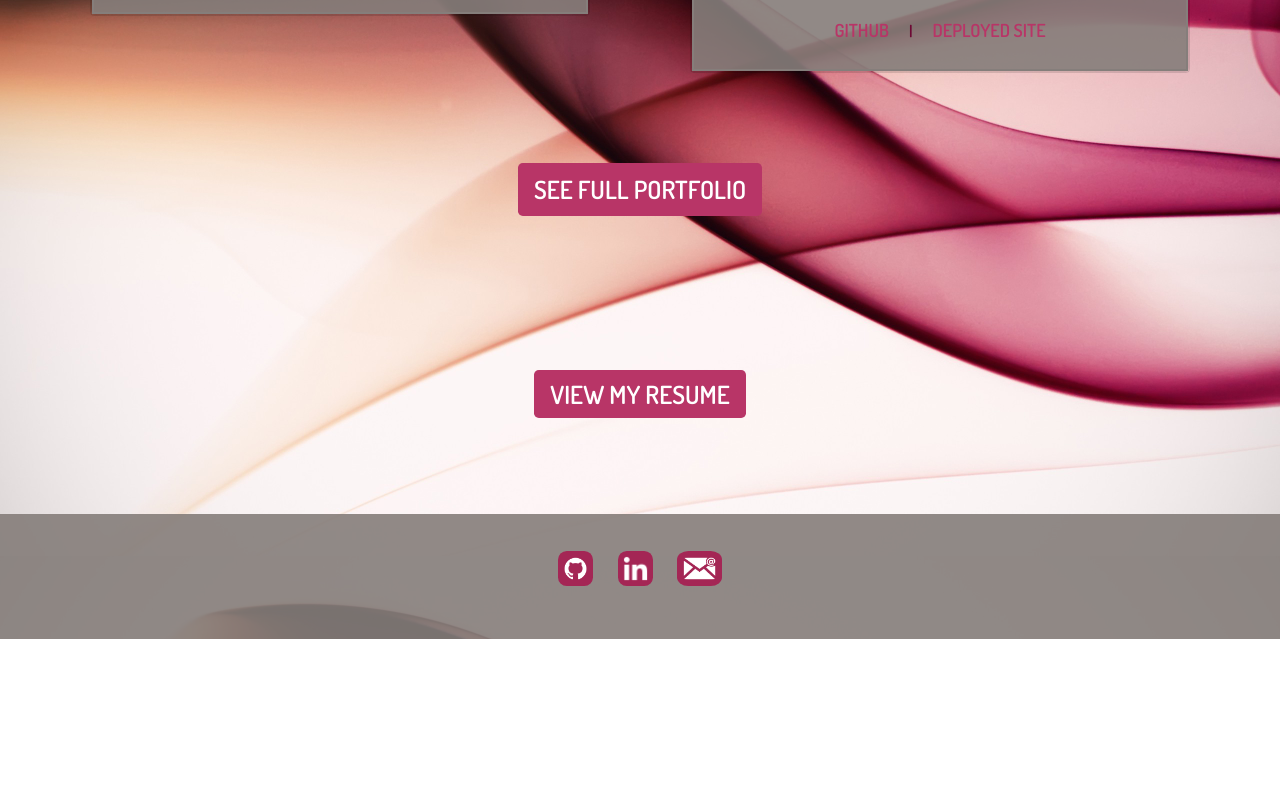
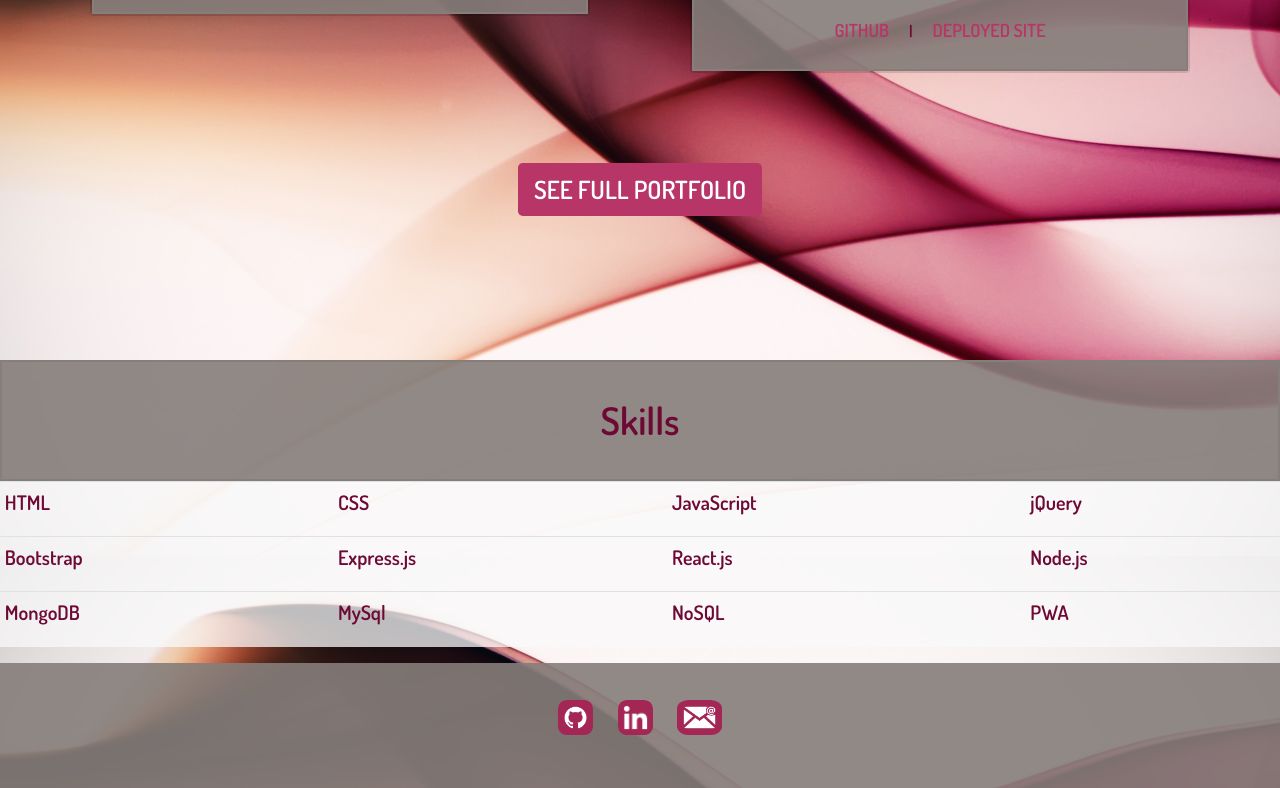
Before and after one commit to aanderson120/portfolio, a React (Create React App) app: page / in a window 1280 px wide. Shown: the part 1844-2632 px from the top of the page. Before the commit the page ends 2483 px from the top, so only its background shows below. Built offline with nearby package versions, Linux system fonts and the light colour scheme.

Commit message:
added skills

```diff
--- a/src/App.css
+++ b/src/App.css
@@ -135,6 +135,20 @@ header {
   margin-top: 20px;
   border-radius: .5rem;
   }
+  .table-sm {
+    padding: 1rem;
+  }
+
+  tr {
+    border: none;
+    background-color: rgba(250, 250, 250, 0.75);
+    height: 55px;
+    padding: 2%;
+  }
+
+  td {
+    font-size: 20px;
+  }
 
 
 
@@ -148,163 +162,6 @@ header {
 
 
 
-
-
-/* main {
-min-height: calc(100vh - 238px);
-display:block;
-}
-
-button {
-background-color: #5586B8;
-border-color: #5586B8;
-border: none;
-color: white;
-align-items: center;
-}
-
-h1 {
-color: #1F8832;
-font-style: bold;
-font-size: 50px;
-text-align: center;
-padding-top: 10px;
-padding-bottom: 20px;
-}
-
-.AmandaAnderson {
-font-weight: bold;
-font-size: 60px;
-}
-
-.nav-link , .mr-auto {
-font-size: 20px;
-float:right;
-margin-left: auto;
-margin-right: auto;
-} */
-
-/* unvisited link */
-/* a, .nav-link:link {
-color: #707070 !important;
-text-decoration: none;
-}
-
-/* visited link */
-/* a, .nav-link:visited {
-color: #707070 !important;
-text-decoration: none;
-} */
-
-/* mouse over link */
-/* a, .nav-link:hover {
-color: #1F8832 !important;
-text-decoration: none !important;
-} */
-
-/* selected link */
-/* a, .nav-link:active {
-color: #707070 !important;
-text-decoration: none;
-} */ */
-
-/*  ABOUT PAGE CONTAINER  */
-/* .App-header {
-background-color: #F4F7FA;
-display: flex;
-flex-direction: column;
-align-items: center;
-justify-content: center;
-font-size: calc(10px + 2vmin);
-color: white;
-}
-
-a, #link {
-color:#1F8832 !important;
-}
-
-
-
-.about-container-text {
-background-color: white;
-padding: 50px;
-border-radius: .5rem
-}
-
-#about-header {
-font-size: 45px;
-color: #5586B8;
-font-style: italic;
-padding-bottom: 10px;
-}
-
-#about-text {
-font-size: 25px;
-line-height: 48px;
-}
-
-#link {
-color: #1F8832;
-}
-
-/* FEATURED PROJECTS  */
-
-/* #projects {
-padding-bottom: 0px;
-} */ */
-
-/* .wrapper {
-padding: 40px;
-background-color: #F4F7FA;
-height: 100%;
-display: flex;
-flex-flow: row wrap;
-justify-content: space-around;
-align-content: flex-start;
-overflow: auto;
-} */
-
-/* SKILLS CONTAINER */
-
-/* display: block !important allows cells to stack on mobile */
-/* th {
-font-weight: lighter;
-}
-
-.table-responsive {
-background-color: #F4F7FA;
-font-size: 40px;
-text-align: center;
-padding: 80px;
-height: 100%;
-} */
-
-/* unvisited link */
-/* a, #portfolioButton:link {
-color: white;
-text-decoration: none;
-}
- */
-/* visited link */
-/* a, #portfolioButton:visited {
-color: white;
-text-decoration: none;
-} */
-
-/* mouse over link */
-/* a, #portfolioButton:hover {
-color: white !important;
-text-decoration: none !important;
-} */
-
-/* selected link */
-/* a, #portfolioButton::active {
-color: white;
-text-decoration: none;
-} */
-/* ********MOBILE RESPONSIVE******* */
-/* ********************************
-*/
 
 @media only screen and (max-width:660px) {
   .card-text {
@@ -321,16 +178,6 @@ text-decoration: none;
   font-size: 40px;
   padding: 0px;
   }
-/*
-p, #card-text {
-font-size: 14px;
-line-height: 30px;
-}
-
-p, #card-title {
-font-size: 16px !important;
-line-height: 30px;
-} */
 
   #github, #website{
     font-size: 15px !important;
--- a/src/Pages/Home.js
+++ b/src/Pages/Home.js
@@ -1,4 +1,4 @@
-import React, {Component} from "react";
+import React, { Component } from "react";
 import '../App.css';
 import projects from "../projects.json";
 import About from '../components/About/About';
@@ -6,6 +6,7 @@ import Portfolio from '../components/Portfolio'
 import Skills from '../components/Skills';
 import Header from '../components/Header';
 import Wrapper from '../components/Wrapper';
+import { Table } from "react-bootstrap";
 
 class App extends Component {
 
@@ -14,13 +15,9 @@ class App extends Component {
     return (
       <main>
         <div className="App">
-
-      {/* ABOUT SECTION */}
           <div className='About'>
             <About />
           </div>
-
-      {/* PROJECTS SECTION */}
           <div className='Projects'>
             <Header
               header="Featured Projects"
@@ -61,13 +58,34 @@ class App extends Component {
           </button>
             </div>
           </div>
-
-            {/* SKILLS SECTION */}
+        </div>
         <div className='Skills'>
-
-        <Skills />
-        </div>
-
+          <Header
+            header="Skills"
+          />
+          {/* <Skills /> */}
+          <Table hover size="sm">
+            <tbody>
+              <tr>
+                <td>HTML</td>
+                <td>CSS</td>
+                <td>JavaScript</td>
+                <td>jQuery</td>
+              </tr>
+              <tr>
+                <td>Bootstrap</td>
+                <td>Express.js</td>
+                <td>React.js</td>
+                <td>Node.js</td>
+              </tr>
+              <tr>
+                <td>MongoDB</td>
+                <td>MySql</td>
+                <td>NoSQL</td>
+                <td>PWA</td>
+              </tr>
+            </tbody>
+          </Table>
         </div>
       </main>
     );
```
Also changed, not shown: src/App.js (+0 -7 lines), 2 other files (tests, documents, lock files or other folders). Lines whose indentation alone changed are shown as unchanged.
